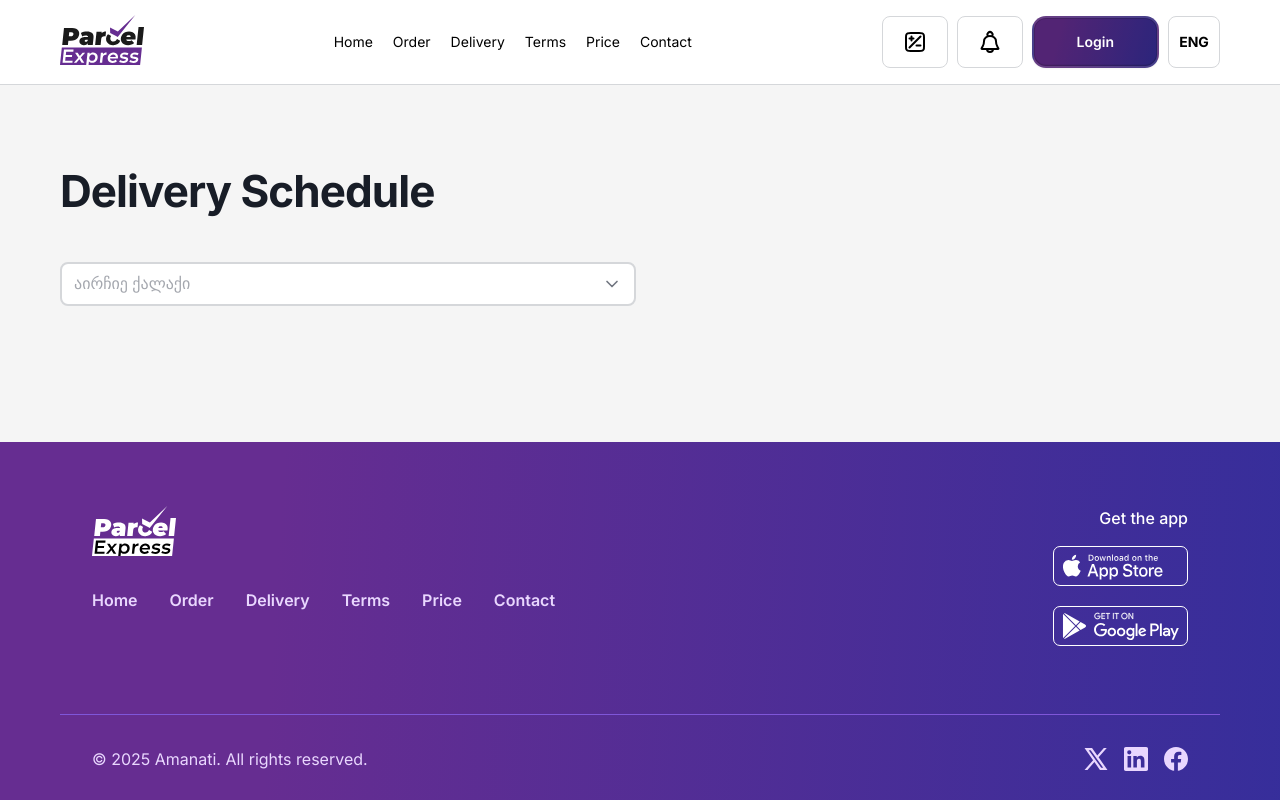
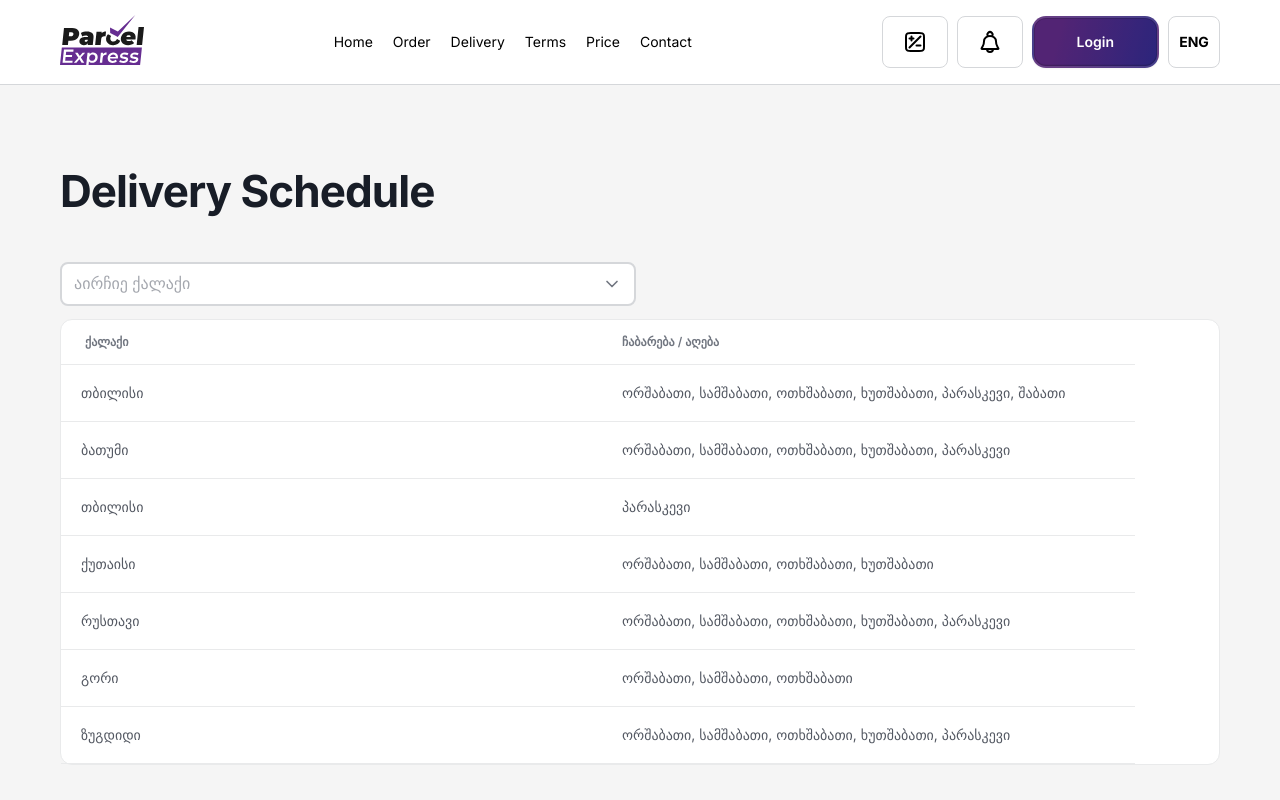
Before and after one commit to parcel-express/parcel-frontend, a Next.js app: page /en/delivery in a window 1280 px wide. Shown: the top 800 px of the page. Built offline with nearby package versions, Linux system fonts and the light colour scheme.

Commit message:
created Table component only Desktop

```diff
--- /dev/null
+++ b/src/components/Table.tsx
@@ -0,0 +1,85 @@
+import React from 'react';
+import styled from 'styled-components';
+
+import { colors } from '@/styles/colors';
+
+import { Typography } from './Typography';
+
+const TableContainer = styled.div`
+  width: 100%;
+  border: 1px solid ${colors.border.light};
+  border-radius: 12px;
+  padding: 0 84px 0 0;
+  display: grid;
+  grid-template-columns: 1fr 1fr;
+  background-color: ${colors.background.white};
+  @media (max-width: 1080px) {
+    display: flex;
+    flex-direction: column;
+  }
+`;
+
+const Title = styled.span`
+  display: block;
+  border-bottom: 1px solid ${colors.border.light};
+  padding: 13px 0 13px 24px;
+  @media (max-width: 1080px) {
+    display: none;
+  }
+`;
+
+const FirstRow = styled.span`
+  display: block;
+  border-bottom: 1px solid ${colors.border.light};
+  padding: 18px 0 18px 20px;
+`;
+
+const SecondRow = styled.span`
+  display: block;
+  border-bottom: 1px solid ${colors.border.light};
+  padding: 18px 0 18px 24px;
+`;
+
+const data = [
+  {
+    firstrow: 'თბილისი',
+    secondrow: 'ორშაბათი, სამშაბათი, ოთხშაბათი, ხუთშაბათი, პარასკევი, შაბათი',
+  },
+  { firstrow: 'ბათუმი', secondrow: 'ორშაბათი, სამშაბათი, ოთხშაბათი, ხუთშაბათი, პარასკევი' },
+  { firstrow: 'თბილისი', secondrow: 'პარასკევი' },
+  { firstrow: 'ქუთაისი', secondrow: 'ორშაბათი, სამშაბათი, ოთხშაბათი, ხუთშაბათი' },
+  { firstrow: 'რუსთავი', secondrow: 'ორშაბათი, სამშაბათი, ოთხშაბათი, ხუთშაბათი, პარასკევი' },
+  { firstrow: 'გორი', secondrow: 'ორშაბათი, სამშაბათი, ოთხშაბათი' },
+  { firstrow: 'ზუგდიდი', secondrow: 'ორშაბათი, სამშაბათი, ოთხშაბათი, ხუთშაბათი, პარასკევი' },
+];
+
+const titles = {
+  firstTitle: 'ქალაქი',
+  secondTitle: 'ჩაბარება / აღება',
+} as const;
+
+const Table = () => {
+  return (
+    <TableContainer>
+      <Typography variant='text-xs' weight='semibold' color={colors.text.lighter}>
+        <Title>{titles.firstTitle}</Title>
+      </Typography>
+      <Typography variant='text-xs' weight='semibold' color={colors.text.lighter}>
+        <Title>{titles.secondTitle}</Title>
+      </Typography>
+
+      {data.map((item, index) => (
+        <React.Fragment key={index}>
+          <Typography variant='text-sm' weight='regular' color={colors.text.tertiary}>
+            <FirstRow>{item.firstrow}</FirstRow>
+          </Typography>
+          <Typography variant='text-sm' weight='regular' color={colors.text.tertiary}>
+            <SecondRow>{item.secondrow}</SecondRow>
+          </Typography>
+        </React.Fragment>
+      ))}
+    </TableContainer>
+  );
+};
+
+export default Table;
--- a/src/screens/DeliveryScreen.tsx
+++ b/src/screens/DeliveryScreen.tsx
@@ -3,11 +3,12 @@ import { useTranslations } from 'next-intl';
 import React from 'react';
 import styled from 'styled-components';
 
-import { Typography } from '@/components';
 import Container from '@/components/Container';
 import Dropdown from '@/components/Dropdown';
 import Footer from '@/components/Footer';
 import Header from '@/components/Header';
+import PageTitle from '@/components/PageTitle';
+import Table from '@/components/Table';
 
 const DropdownContainer = styled.div`
   max-width: 576px;
@@ -21,6 +22,16 @@ const MainContainer = styled.div`
 
 const Title = styled.div`
   margin-bottom: 41px;
+  @media (max-width: 1080px) {
+    margin-bottom: 20px;
+  }
+`;
+
+const TableContainer = styled.div`
+  margin-top: 13px;
+  @media (max-width: 1080px) {
+    margin-top: 20px;
+  }
 `;
 
 function DeliveryScreen() {
@@ -33,9 +44,7 @@ function DeliveryScreen() {
       <Container>
         <MainContainer>
           <Title>
-            <Typography variant='display-lg' weight='bold'>
-              {tDelivery('title')}
-            </Typography>
+            <PageTitle title={tDelivery('title')} desktopVariant='large'></PageTitle>
           </Title>
           <DropdownContainer>
             <Dropdown
@@ -55,6 +64,9 @@ function DeliveryScreen() {
               ]}
             />
           </DropdownContainer>
+          <TableContainer>
+            <Table />
+          </TableContainer>
         </MainContainer>
       </Container>
       <Footer />
--- a/src/styles/colors.ts
+++ b/src/styles/colors.ts
@@ -17,6 +17,7 @@ export const colors = {
     white: '#ffffff',
     black: '#000000',
     dark: '#252b37',
+    lighter: '#717680',
   },
 
   // Background colors
```
Also changed, not shown: src/icons/ClockIcon.tsx (added, +20 -0 lines), src/icons/LocationIcon.tsx (added, +20 -0 lines), src/icons/SearchIcon.tsx (added, +13 -0 lines).
